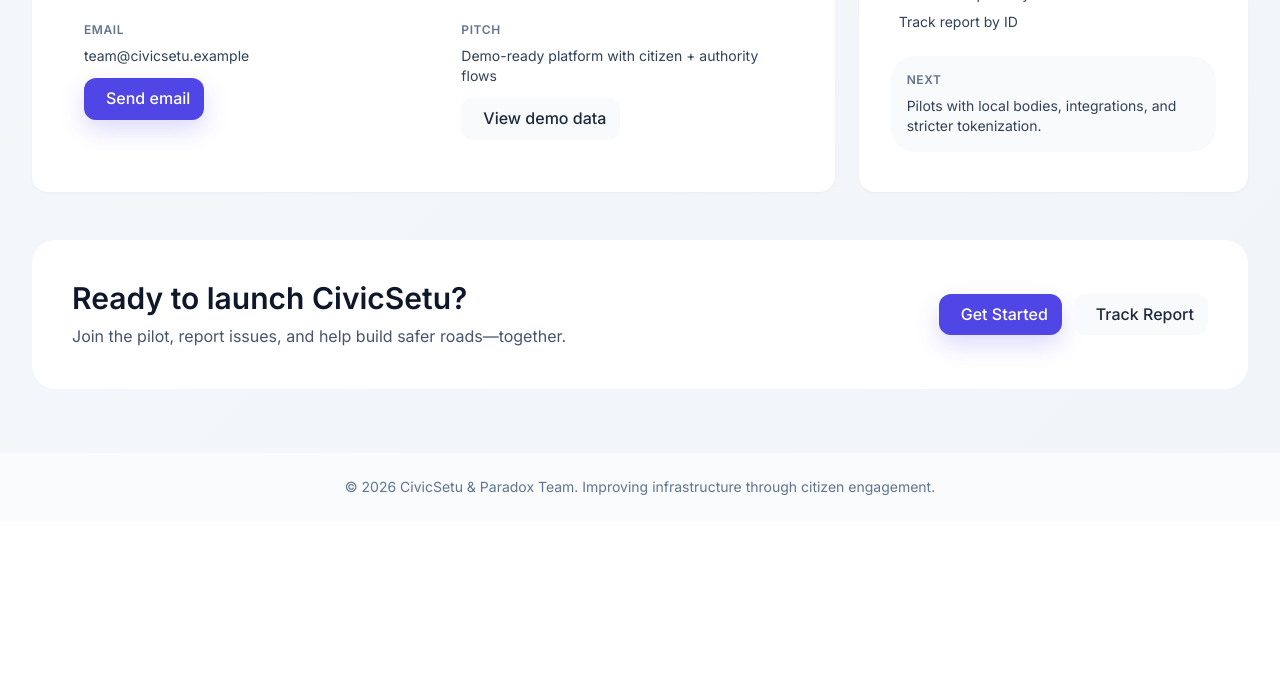
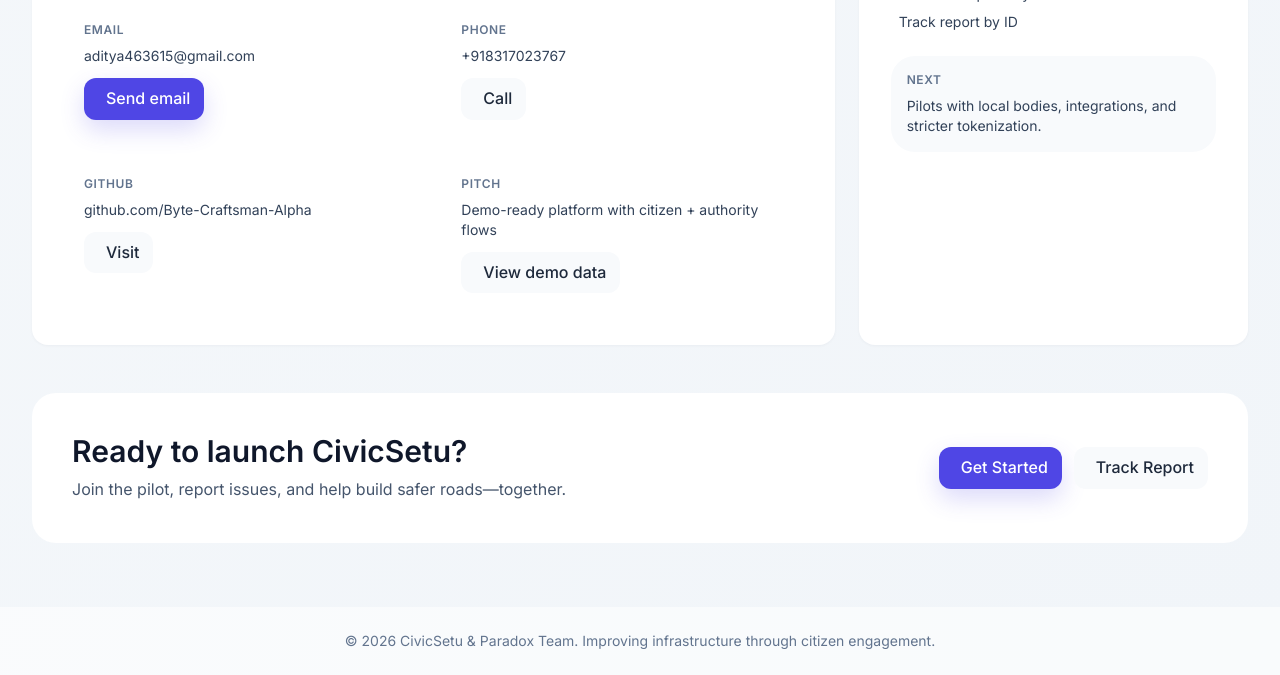
Before and after one commit to Byte-Craftsman-Alpha/Road-Maintenance-System, a Flask app: page / in a window 1280 px wide. Shown: the part 3366-4041 px from the top of the page. Before the commit the page ends 3861 px from the top, so only its background shows below. Run offline with Flask 3, Linux system fonts and the light colour scheme; data comes from the database, SQL or seed files in the repository; some libraries are stand-ins or nearby versions.

Commit message:
UI upgrade

```diff
--- a/templates/index.html
+++ b/templates/index.html
@@ -436,11 +436,32 @@
             <div class="mt-6 grid grid-cols-1 gap-4 sm:grid-cols-2">
                 <div class="rounded-2xl border border-slate-200 bg-white p-5">
                     <div class="text-xs font-semibold uppercase tracking-wider text-slate-500">Email</div>
-                    <div class="mt-2 text-sm text-slate-700">team@civicsetu.example</div>
+                    <div class="mt-2 text-sm text-slate-700">aditya463615@gmail.com</div>
                     <div class="mt-3">
-                        <a href="mailto:team@civicsetu.example" class="minimal-btn minimal-btn-primary">
+                        <a href="mailto:aditya463615@gmail.com" class="minimal-btn minimal-btn-primary">
                             <span class="iconify" data-icon="mdi:email-outline" data-width="20" data-height="20"></span>
                             <span>Send email</span>
+                        </a>
+                    </div>
+                </div>
+                <div class="rounded-2xl border border-slate-200 bg-white p-5">
+                    <div class="text-xs font-semibold uppercase tracking-wider text-slate-500">Phone</div>
+                    <div class="mt-2 text-sm text-slate-700">+918317023767</div>
+                    <div class="mt-3">
+                        <a href="tel:+918317023767" class="minimal-btn">
+                            <span class="iconify" data-icon="mdi:phone-outline" data-width="20" data-height="20"></span>
+                            <span>Call</span>
+                        </a>
+                    </div>
+                </div>
+
+                <div class="rounded-2xl border border-slate-200 bg-white p-5">
+                    <div class="text-xs font-semibold uppercase tracking-wider text-slate-500">GitHub</div>
+                    <div class="mt-2 text-sm text-slate-700">github.com/Byte-Craftsman-Alpha</div>
+                    <div class="mt-3">
+                        <a href="https://github.com/Byte-Craftsman-Alpha" target="_blank" rel="noopener noreferrer" class="minimal-btn">
+                            <span class="iconify" data-icon="mdi:github" data-width="20" data-height="20"></span>
+                            <span>Visit</span>
                         </a>
                     </div>
                 </div>
```
